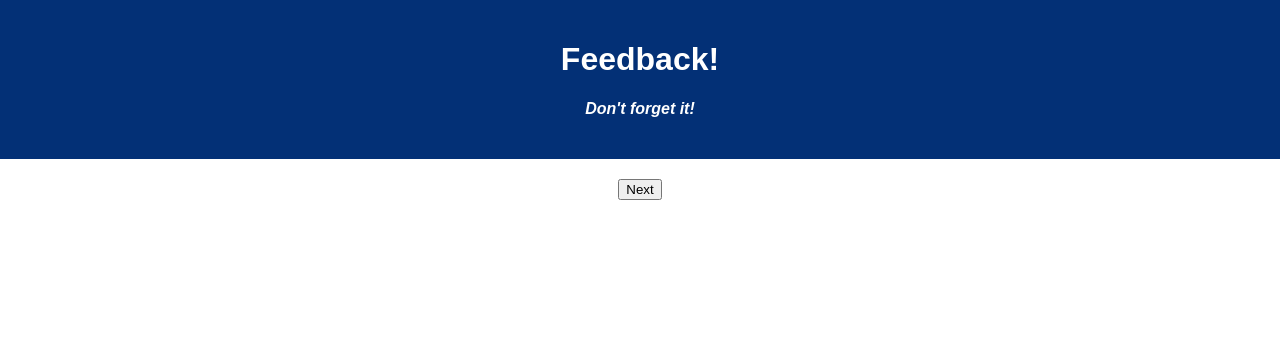
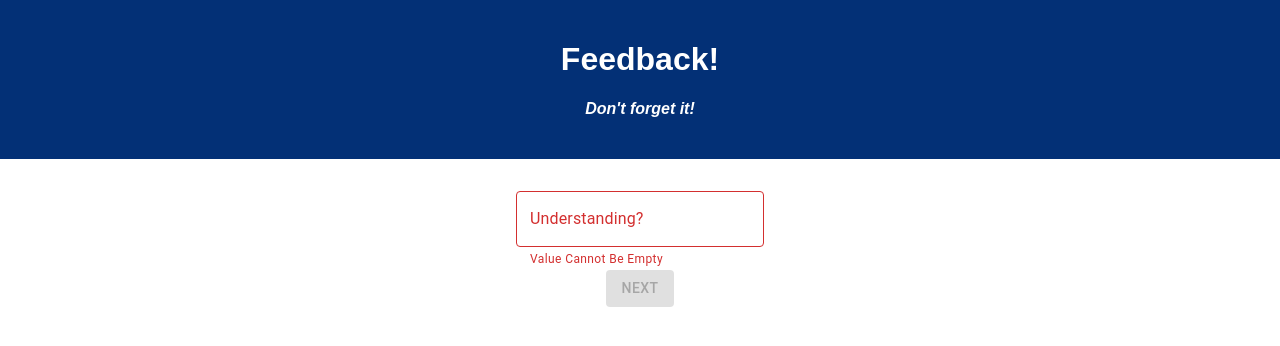
Before and after one commit to frankielo/weekend-redux-feedback, a React (Create React App) app: page /understanding in a window 1280 px wide. Shown: the top 346 px of the page. Built offline with nearby package versions, Linux system fonts and the light colour scheme.

Commit message:
started process to extract info

```diff
--- a/package.json
+++ b/package.json
@@ -4,6 +4,10 @@
   "private": true,
   "proxy": "http://localhost:5000",
   "dependencies": {
+    "@emotion/react": "^11.6.0",
+    "@emotion/styled": "^11.6.0",
+    "@mui/icons-material": "^5.2.0",
+    "@mui/material": "^5.2.0",
     "axios": "^0.21.1",
     "express": "^4.17.1",
     "pg": "^8.2.1",
--- a/src/components/Comments/Comments.jsx
+++ b/src/components/Comments/Comments.jsx
@@ -1,18 +1,40 @@
-import React from 'react'
+import React, {useState} from 'react'
 import {useNavigate} from 'react-router-dom'
+import {Button} from '@mui/material'
+import TextField from '@mui/material/TextField';
+import { useDispatch } from 'react-redux'
 
 const Comments = () => {
+
+    const [value, setValue] = useState("")
+    const dispatch = useDispatch()
+
     // ready to use useNavigate, useNavigate setup
     const navigate = useNavigate()
+
      // click handler button function will navigate to its destination
     const onClickHandler = () => {
+        dispatch({
+            type: "ADD_DATA",
+            payload: {comments : value}
+        })
         navigate("/review")
     }
 
     return (
+        <>
+        <div style={{marginTop: "2rem", marginBotton: "2rem"}}>
+        <TextField
+          id="outlined-error-helper-text"
+          label="Comments?"
+          value={value}
+          onChange={(event)=>setValue(event.target.value)}
+        />
+        </div>
         <div>
-            <button onClick={onClickHandler}>Next</button>
+            <Button variant="contained" onClick={onClickHandler}>Next</Button>
         </div>
+        </>
     )
 }
 
--- a/src/components/Feeling/Feeling.jsx
+++ b/src/components/Feeling/Feeling.jsx
@@ -1,18 +1,46 @@
-import React from 'react'
+import React, {useState} from 'react'
 import {useNavigate} from 'react-router-dom'
+import {Button} from '@mui/material'
+import TextField from '@mui/material/TextField';
+import { useDispatch } from 'react-redux'
 
 const Feeling = () => {
+
+        const [value, setValue] = useState("")
+        const dispatch = useDispatch()
+
     // ready to use useNavigate, useNavigate setup
     const navigate = useNavigate()
+
      // click handler button function will navigate to its destination
     const onClickHandler = () => {
+        dispatch({
+            type: "ADD_DATA",
+            payload: {feeling : value}
+        })
         navigate("/understanding")
+
     }
 
     return (
+        <>
+        <div style={{marginTop: "2rem", marginBotton: "2rem"}}>
+        <TextField
+          error = {value === ""}
+          type = "number"
+          id="outlined-error-helper-text"
+          label="Feeling?"
+          value={value}
+          onChange={(event)=>setValue(event.target.value)}
+          helperText={value === "" ? "Value Cannot Be Empty" : ""}
+        />
+        </div>
         <div>
-            <button onClick={onClickHandler}>Next</button>
+            <Button variant="contained" onClick={onClickHandler}
+            disabled = {value === ""}
+            >Next</Button>
         </div>
+        </>
     )
 }
 
--- a/src/components/Review/Review.jsx
+++ b/src/components/Review/Review.jsx
@@ -1,9 +1,16 @@
 import React from 'react'
 import {useNavigate} from 'react-router-dom'
+import {Button} from '@mui/material'
+import {useSelector} from 'react-redux'
 
 const Review = () => {
     // ready to use useNavigate, useNavigate setup
     const navigate = useNavigate()
+
+    const userFormvalues = useSelector((storeIns)=>{
+        return storeIns.addDataReducer
+    })
+
     // click handler button function will navigate to its destination
     const onClickHandler = () => {
         navigate("/")
@@ -11,7 +18,7 @@ const Review = () => {
 
     return (
         <div>
-            <button onClick={onClickHandler}>Next</button>
+            <Button variant="contained" onClick={onClickHandler}>Submit</Button>
         </div>
     )
 }
--- a/src/components/Support/Support.jsx
+++ b/src/components/Support/Support.jsx
@@ -1,18 +1,46 @@
-import React from 'react'
+import React, {useState} from 'react'
 import {useNavigate} from 'react-router-dom'
+import {Button} from '@mui/material'
+import TextField from '@mui/material/TextField';
+import { useDispatch } from 'react-redux'
 
 const Support = () => {
+
+    const [value, setValue] = useState("")
+    const dispatch = useDispatch()
+
+
     // ready to use useNavigate, useNavigate setup
     const navigate = useNavigate()
+
      // click handler button function will navigate to its destination
     const onClickHandler = () => {
+        dispatch({
+            type: "ADD_DATA",
+            payload: {support : value}
+        })
         navigate("/comments")
     }
 
     return (
+        <>
+        <div style={{marginTop: "2rem", marginBotton: "2rem"}}>
+        <TextField
+          error = {value === ""}
+          type = "number"
+          id="outlined-error-helper-text"
+          label="Support?"
+          value={value}
+          onChange={(event)=>setValue(event.target.value)}
+          helperText={value === "" ? "Value Cannot Be Empty" : ""}
+        />
+        </div>
         <div>
-            <button onClick={onClickHandler}>Next</button>
+            <Button variant="contained" onClick={onClickHandler}
+            disabled = {value === ""}
+            >Next</Button>
         </div>
+        </>
     )
 }
 
--- a/src/components/Understanding/Understanding.jsx
+++ b/src/components/Understanding/Understanding.jsx
@@ -1,18 +1,45 @@
-import React from 'react'
+import React, {useState} from 'react'
 import {useNavigate} from 'react-router-dom'
+import {Button} from '@mui/material'
+import TextField from '@mui/material/TextField';
+import { useDispatch } from 'react-redux'
 
 const Understanding = () => {
+
+    const [value, setValue] = useState("")
+    const dispatch = useDispatch()
+
     // ready to use useNavigate, useNavigate setup
     const navigate = useNavigate()
+
      // click handler button function will navigate to its destination
     const onClickHandler = () => {
+        dispatch({
+            type: "ADD_DATA",
+            payload: {understanding : value}
+        })
         navigate("/support")
     }
 
     return (
+        <>
+        <div style={{marginTop: "2rem", marginBotton: "2rem"}}>
+        <TextField
+          error = {value === ""}
+          type = "number"
+          id="outlined-error-helper-text"
+          label="Understanding?"
+          value={value}
+          onChange={(event)=>setValue(event.target.value)}
+          helperText={value === "" ? "Value Cannot Be Empty" : ""}
+        />
+        </div>
         <div>
-            <button onClick={onClickHandler}>Next</button>
+            <Button variant="contained" onClick={onClickHandler}
+            disabled = {value === ""}
+            >Next</Button>
         </div>
+        </>
     )
 }
 
--- a/src/index.js
+++ b/src/index.js
@@ -9,7 +9,7 @@ import registerServiceWorker from './registerServiceWorker';
 // Reducer
 const addDataReducer = (state=[], action)=>{
     if(action.type === 'ADD_DATA'){
-        return [...state, acation.payload]
+        return [...state, action.payload]
     }
     else if(action.type === 'CLEAR_REDUCER'){
         return []
```
Also changed, not shown: 1 other file (tests, documents, lock files or other folders).
